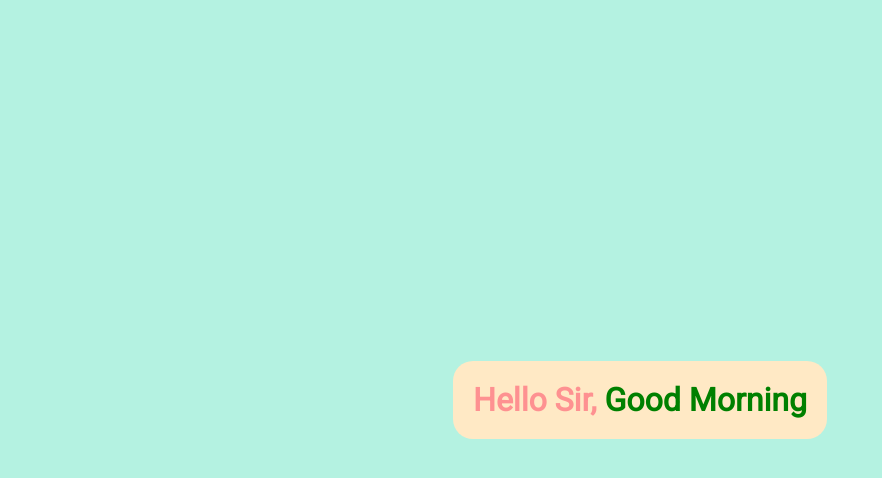
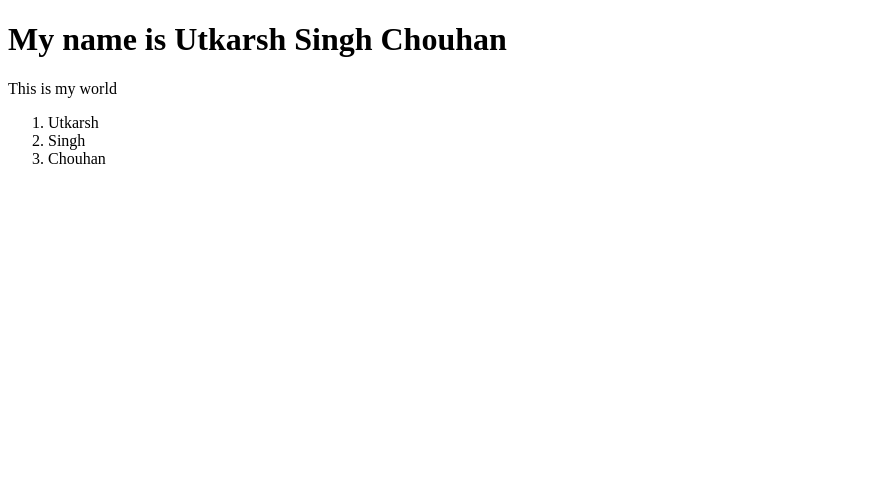
Before and after one commit to UtkarshSinghChouhan/ReactJS_Tutorial, a React (Create React App) app: page / in a window 1280 px wide. Shown: the top 478 px of the page, without its empty margins (0-882 px from the left). Built offline with nearby package versions, Linux system fonts and the light colour scheme.

Commit message:
Fucntional Components completed

```diff
--- /dev/null
+++ b/src/App.jsx
@@ -0,0 +1,17 @@
+import React from 'react';
+import Heading from './Heading';
+import Para from './Para';
+import List from './List';
+
+
+function App(){
+    return (
+        <>
+            <Heading />
+            <Para />
+            <List />
+        </>
+    );
+}
+
+export default App;
--- /dev/null
+++ b/src/Heading.jsx
@@ -0,0 +1,7 @@
+import React from 'react';
+
+function Heading(){
+    return  <h1>My name is Utkarsh Singh Chouhan</h1> ;
+}
+
+export default Heading;
--- /dev/null
+++ b/src/List.jsx
@@ -0,0 +1,13 @@
+import React from 'react';
+
+function List(){
+    return(
+        <ol>
+            <li>Utkarsh</li>
+            <li>Singh</li>
+            <li>Chouhan</li>
+        </ol>
+    );
+}
+
+export default List;
--- /dev/null
+++ b/src/Para.jsx
@@ -0,0 +1,7 @@
+import React from 'react';
+
+function Para(){
+    return <p>This is my world</p>;
+}
+
+export default Para;
--- a/src/index.js
+++ b/src/index.js
@@ -1,33 +1,6 @@
 import React from 'react';
 import ReactDOM from 'react-dom';
-import './index.css'
+import App from './App';
 
-// For changing the style of the span dynamically
-let cssStyle = {
 
-};
-
-let greeting = "";
-
-let currDate = new Date();
-currDate = currDate.getHours();
-
-if(currDate >= 1 && currDate < 12){
-    greeting = "Good Morning";
-    cssStyle.color = "Green";
-}else if(currDate >= 12 && currDate < 19){
-    greeting = "Good AfterNoon";
-    cssStyle.color = "Orange";
-}else{
-    greeting = "Good Night"
-    cssStyle.color = "DarkBlue";
-}
-
-ReactDOM.render(
-    <>
-        <div>
-            <h1>Hello Sir, <span style={cssStyle}> {greeting} </span></h1>
-        </div>
-    </>,
-    document.getElementById("root")
-);
+ReactDOM.render(<App />,document.getElementById("root"));
```
